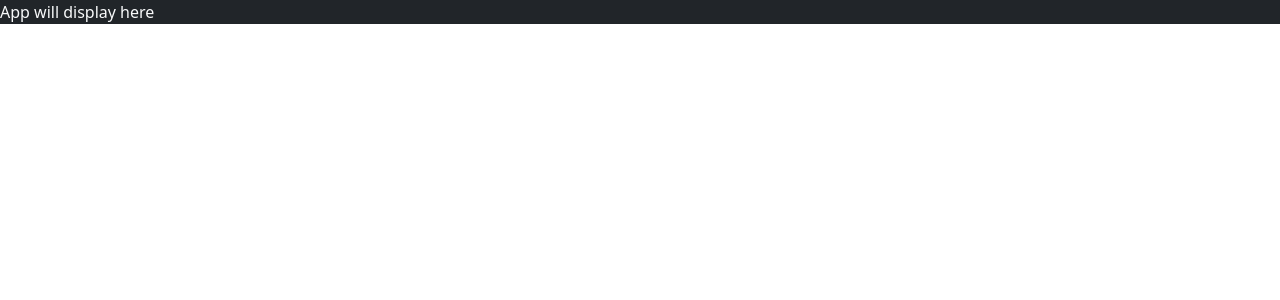
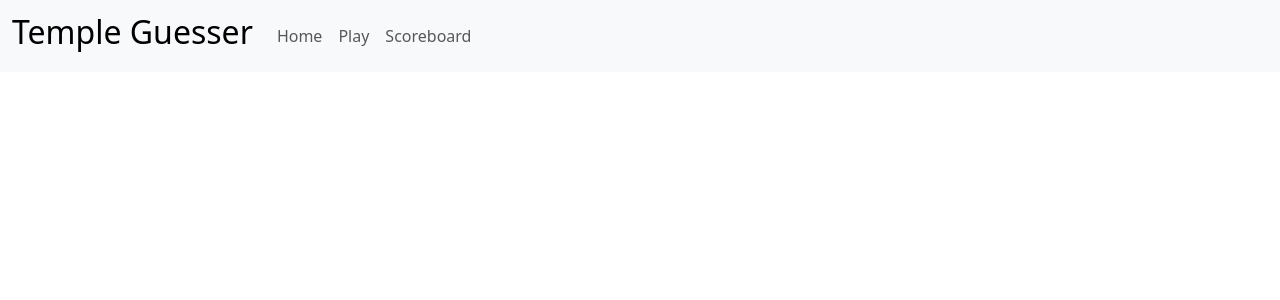
Before and after one commit to kaydikat/startup, a React (Vite) app: page / in a window 1280 px wide. Shown: the top 300 px of the page. Built offline with nearby package versions, Linux system fonts and the light colour scheme.

Commit message:
created navbar react component in app.jsx

```diff
--- a/src/app.jsx
+++ b/src/app.jsx
@@ -1,7 +1,24 @@
 import React from 'react';
 import 'bootstrap/dist/css/bootstrap.min.css';
 import './app.css';
+import { Navbar, Nav, Container } from 'react-bootstrap';
 
 export default function App() {
-  return <div className='body bg-dark text-light'>App will display here</div>;
+  return (
+    <Navbar bg="light" expand="lg" sticky="top">
+      <Container fluid>
+        <Navbar.Brand href="https://getbootstrap.com/">
+            <h2>Temple Guesser</h2>
+        </Navbar.Brand>
+        <Navbar.Toggle aria-controls="navbarSupportedContent" />
+        <Navbar.Collapse id="navbarSupportedContent">
+          <Nav className="me-auto">
+            <Nav.Link href="home.html">Home</Nav.Link>
+            <Nav.Link href="play.html">Play</Nav.Link>
+            <Nav.Link href="scoreboard.html">Scoreboard</Nav.Link>
+          </Nav>
+        </Navbar.Collapse>
+      </Container>
+    </Navbar>
+  )
 }
```
